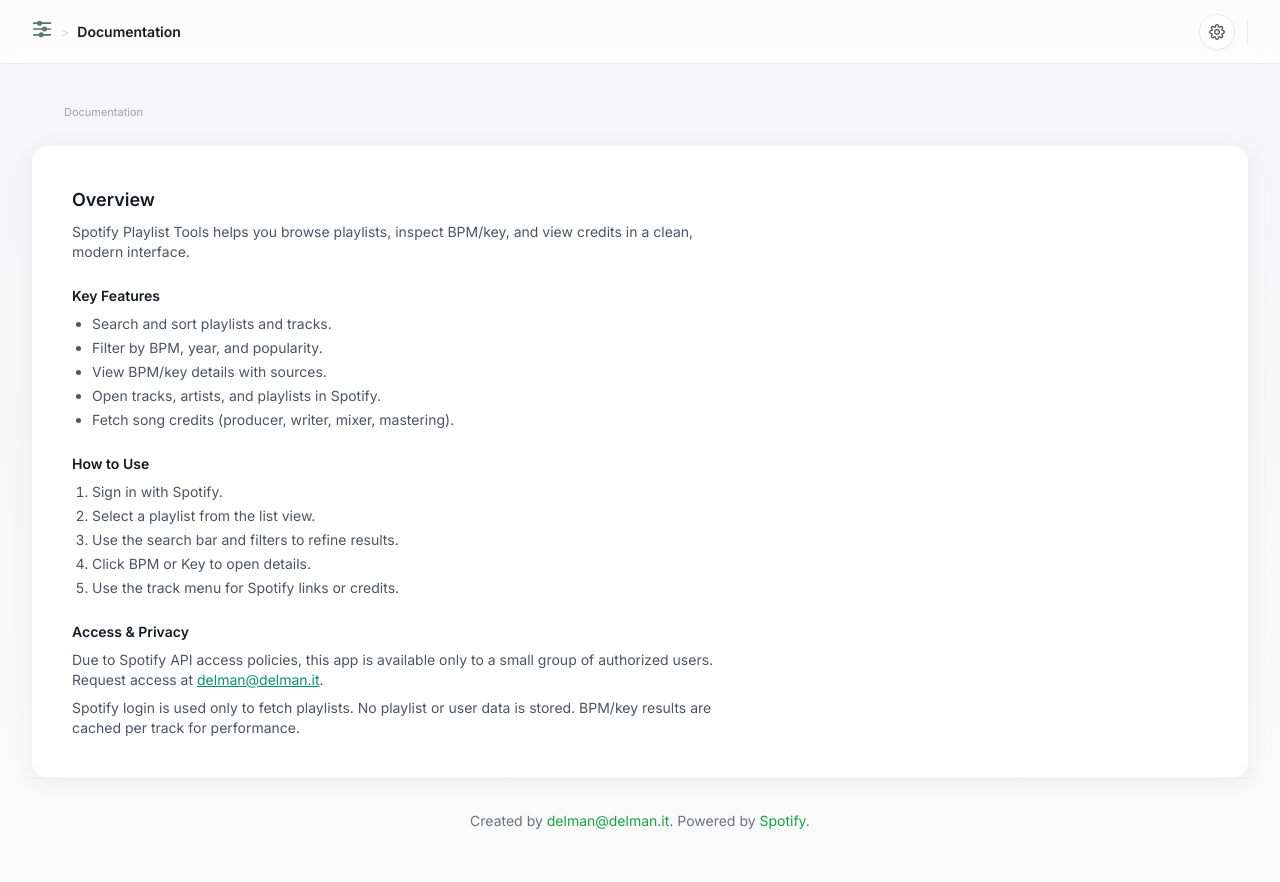
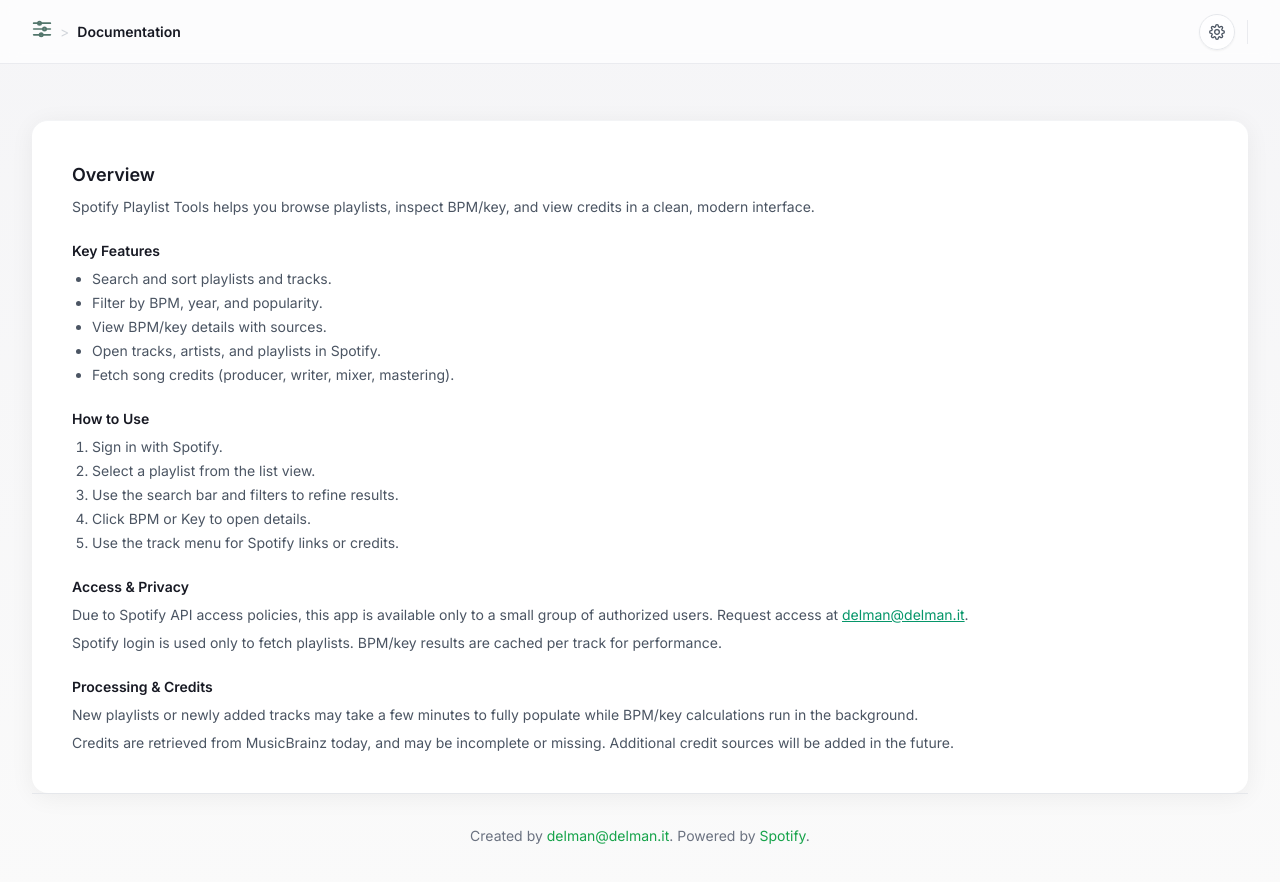
Before and after one commit to HA-n00b-alt/spotify-playlist-browser, a Next.js app: page /docs in a window 1280 px wide. Shown: the top 882 px of the page. Built offline with nearby package versions, Linux system fonts and the light colour scheme; no server answers.

Commit message:
feat: Update DocumentationPage to enhance content and improve layout

```diff
--- a/app/docs/page.tsx
+++ b/app/docs/page.tsx
@@ -6,9 +6,9 @@
   return (
     <div className="min-h-screen flex flex-col p-4 sm:p-8 bg-transparent">
       <div className="max-w-7xl mx-auto flex-1 w-full">
-        <PageHeader subtitle="Documentation" breadcrumbs={[{ label: 'Documentation' }]} />
+        <PageHeader subtitle="" breadcrumbs={[{ label: 'Documentation' }]} />
         <div className="rounded-2xl bg-white p-6 shadow-[0_4px_24px_rgba(0,0,0,0.06)] border-t border-gray-100 sm:p-10">
-          <div className="max-w-2xl space-y-6 text-sm text-gray-600">
+          <div className="space-y-6 text-sm text-gray-600">
             <div className="space-y-2">
               <h2 className="text-lg font-semibold text-[#171923]">Overview</h2>
               <p>
@@ -45,7 +45,17 @@
                 Request access at <a href="mailto:delman@delman.it" className="text-emerald-600 hover:text-emerald-700 underline">delman@delman.it</a>.
               </p>
               <p>
-                Spotify login is used only to fetch playlists. No playlist or user data is stored. BPM/key results are cached per track for performance.
+                Spotify login is used only to fetch playlists. BPM/key results are cached per track for performance.
+              </p>
+            </div>
+
+            <div className="space-y-2">
+              <h3 className="text-sm font-semibold text-[#171923]">Processing & Credits</h3>
+              <p>
+                New playlists or newly added tracks may take a few minutes to fully populate while BPM/key calculations run in the background.
+              </p>
+              <p>
+                Credits are retrieved from MusicBrainz today, and may be incomplete or missing. Additional credit sources will be added in the future.
               </p>
             </div>
           </div>
```
